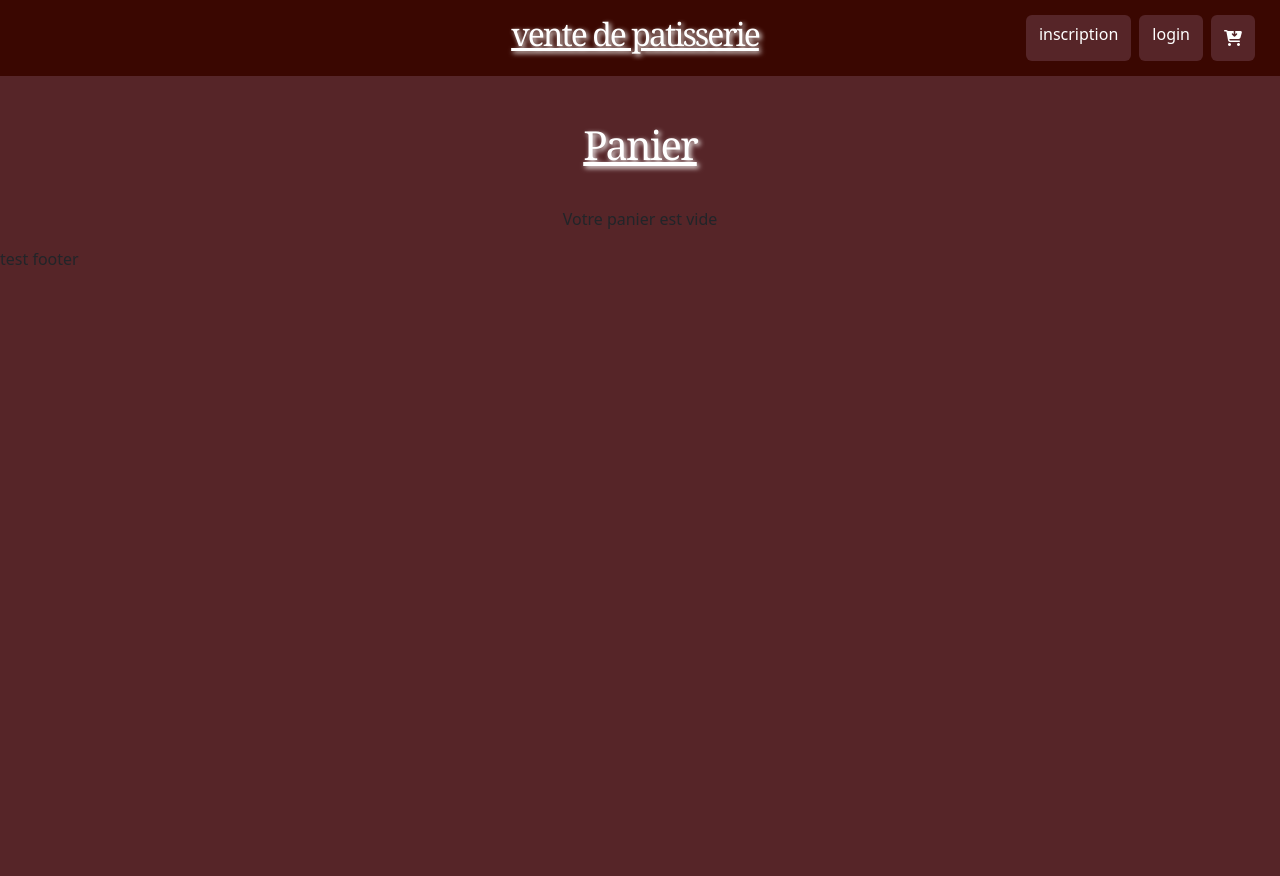
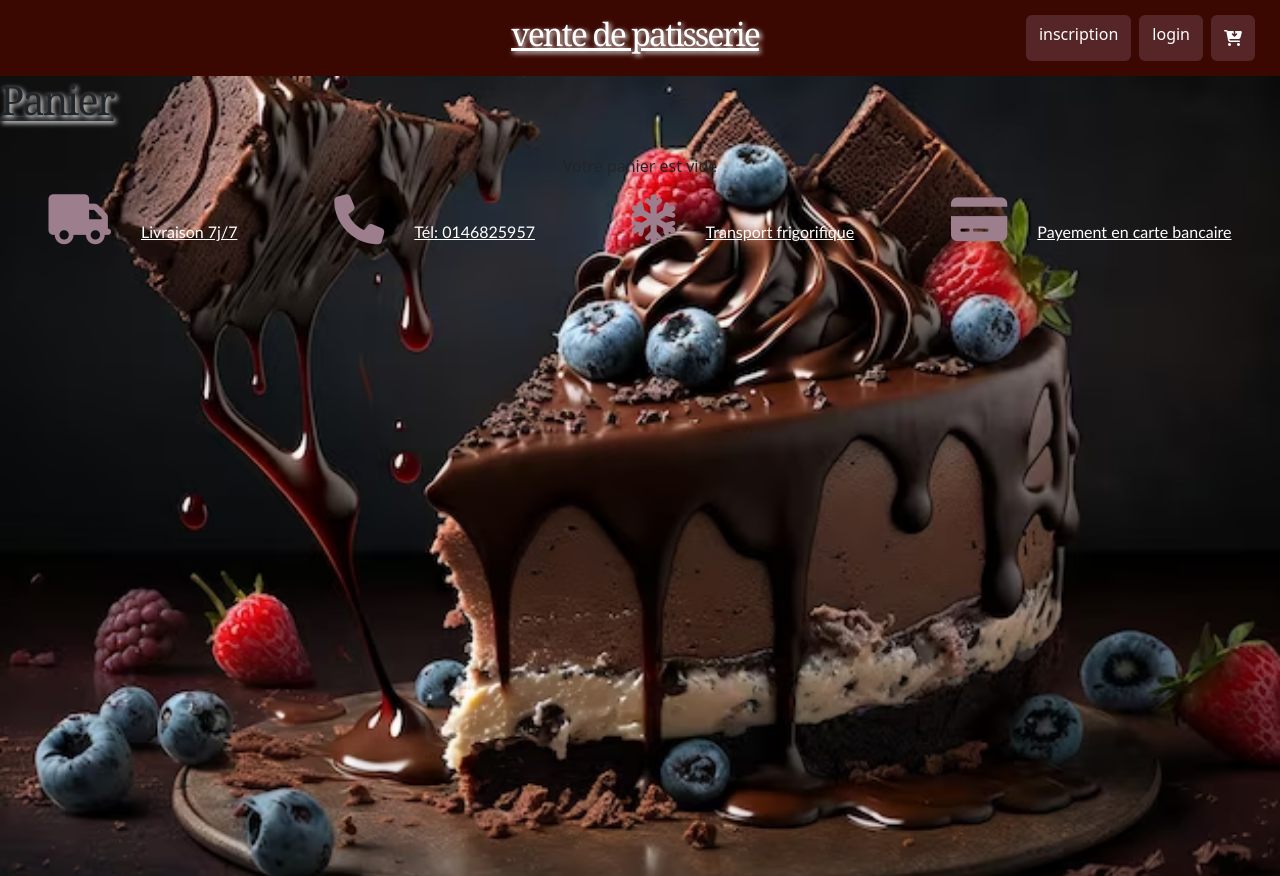
Before and after one commit to nawalbey/vente_de_patisserie, a PHP site: page /vente_de_patisserie/views/panier.php in a window 1280 px wide. Before the commit the page ends 265 px from the top, so only its background shows below. Run offline with PHP 8.4, Linux system fonts and the light colour scheme.

Commit message:
footer icone fond img

```diff
--- a/asset/css/style.css
+++ b/asset/css/style.css
@@ -4,6 +4,10 @@ body {
   width: 100%;
 }
 /* fin du body */
+
+.container-height {
+  min-height: 100vh;
+}
 
 /* debut du container */
 .container {
@@ -14,7 +18,7 @@ body {
 
 /* container du login */
 .container_login {
-  height: 600px;
+  min-height: 600px;
   display: flex;
   justify-content: center;
   align-items: end;
@@ -22,6 +26,7 @@ body {
 /* fin */
 /* debut du h1 */
 h1 {
+  justify-content: center;
   letter-spacing: -2px;
   text-shadow: 2px 2px 5px rgb(255, 254, 253);
   font-family: Georgia, serif;
@@ -33,7 +38,8 @@ h1 {
 .class1 {
   background-image: url(../img/brownie-au-chocolat-filet-caramel-arrose-dessus_919652-2073.jpg);
   background-size: cover;
-  background-position: 50% 80%;
+  background-attachment: fixed;
+  background-position: 50% 70%;
   height: 100%;
   width: 100%;
 }
@@ -74,29 +80,37 @@ label {
 .class2 {
   background-image: url(../img/c27ce794ab5c57eceb709d973b886011.jpeg);
   background-size: cover;
-  background-position: center;
-  height: 100%;
+  background-attachment: fixed;
   width: 100%;
   position: relative;
 }
 /* fin de la class2 */
+/* debut form1 */
 .form1 {
   width: 250px;
   text-align: center;
 }
+/* fin de form1 */
 
 .button2 button {
   background-color: #3a0701;
   color: white;
 }
+/* debut du button2 button:hover */
 .button2 button:hover {
   color: white;
   background-color: #3a0701;
 }
+/* fin */
+
+/* debut du button2 */
 .button2 {
   text-align: center;
   font-family: Georgia, serif;
 }
+/* fin */
+
+/* debut du titre2 */
 .titre2 {
   letter-spacing: -2px;
   text-shadow: 2px 2px 5px rgb(255, 254, 253);
@@ -104,24 +118,38 @@ label {
   text-decoration: underline;
   text-align: center;
 }
+/* fin */
+
+/* debut du button3 button:hover */
 .button3 button:hover {
   text-align: right;
   background-color: #3a0701;
 }
+/* fin */
 
+/* debut de la nav */
 nav {
   display: flex;
   justify-content: space-between;
   padding: 15px;
 }
+/* fin */
+
+/* debut de la nav > div */
 nav > div {
   display: flex;
   width: 25%;
   justify-content: end;
 }
+/* fin */
+
+/* debut de nav div:nth-child(2) */
 nav div:nth-child(2) {
   justify-content: center;
 }
+/* fin */
+
+/* debut de h2 */
 h2 {
   letter-spacing: -2px;
   text-shadow: 2px 2px 5px rgb(255, 254, 253);
@@ -129,20 +157,35 @@ h2 {
   text-decoration: underline;
   color: white;
 }
+/* fin */
+
+/* debut de la navbar1 */
 .navbar1 {
   margin-right: 10px;
 }
+/* fin */
+
+/* debut color1 */
 .color1 {
   background-color: #3a0701;
   color: white;
 }
+/* fin */
+
+/* debut de color1:hover */
 .color1:hover {
   background-color: #3a0701;
   color: white;
 }
+/* fin */
+
+/* debut de navbar2 */
 .navbar2 {
   background-color: #3a0701;
 }
+/* fin */
+
+/* debut de la class3 */
 .class3 {
   display: flex;
   flex-wrap: wrap;
@@ -150,10 +193,15 @@ h2 {
   width: 60%;
   min-height: 600px;
 }
+/* fin */
+
+/* debut de body1 */
 .body1 {
   background-color: #562528;
 }
+/* fin */
 
+/* debut de bg-gateau */
 .bg-gateau {
   background-image: url("https://img.freepik.com/photos-premium/gateau-au-chocolat-fraises-dessus_862994-525.jpg");
   background-repeat: no-repeat;
@@ -166,41 +214,64 @@ h2 {
   height: 100%;
   z-index: -3;
 }
+/* fin */
 
+/* debut card */
 .card {
   margin: 15px 15px;
 }
+/* fin */
 
+/* debut de card img */
 .card img {
   height: 300px;
 }
+/* fin */
+
+/* debut de h5 */
 h5 {
   text-align: center;
   font-weight: bold;
   text-decoration: underline;
 }
+/* fin */
+
+/* debut p */
 p {
   margin-top: 5px;
 }
+/* fin */
+
+/* debut btn */
 .btn {
   background-color: #562528;
   color: white;
 }
+/* fin */
+
+/* debut btn:hover */
 .btn:hover {
   background-color: #562528;
   color: white;
 }
+/* fin */
 
+/* debut card */
 .card {
   position: relative;
 }
+/* fin */
 
+/* debut card-body */
 .card-body {
   display: flex;
   flex-direction: column;
   justify-content: space-between;
   align-items: center;
 }
+/* fin */
+
+/* debut prix_gateau */
 .prix_gateau {
   position: absolute;
   top: 250px;
@@ -211,10 +282,16 @@ p {
   padding: 10px;
   border-radius: 25px;
 }
+/* fin */
+
+/* debut card-text */
 .card-text {
   margin-top: 10px;
   text-align: center;
 }
+/* fin */
+
+/* debut de ajout_admin_gateau h1 */
 .ajout_admin_gateau h1 {
   text-align: center;
   font-weight: bold;
@@ -224,10 +301,16 @@ p {
   text-decoration: underline;
   padding-top: 25px;
 }
+/* fin */
+
+/* debut de ajout_admin_gateau form */
 .ajout_admin_gateau form {
   margin: auto;
   width: 600px;
 }
+/* fin */
+
+/* debut de ajout_admin_gateau */
 .ajout_admin_gateau {
   background-image: url(../img/pile-brownies-au-chocolat-fond-rose_893012-41532.jpg);
   background-repeat: no-repeat;
@@ -237,38 +320,55 @@ p {
   width: 1000px;
   position: fixed;
 }
+/* fin */
 
+/* debut de admin_flex */
 .admin_flex {
   display: flex;
   flex-direction: column;
   align-items: center;
   justify-content: center;
 }
+/* fin de admin_flex */
 
+/* debut  admin_flex input */
 .admin_flex input[type="submit"] {
   margin: 20px 0;
 }
+/* fin de admin_flex input */
 
+/* debut admin_flex label */
 .admin_flex label {
   margin: 3px;
 }
+/* fin de admin_flex label */
+
 /* panier 'i' color white */
 i {
   color: white;
 }
 /* fin du panier 'i' */
 
+/* debut de la class4 */
 .class4 {
-  justify-content: center;
-  display: flex;
-  color: white;
-  margin-top: 45px;
+  background-image: url(../img/gateau-aux-trois-chocolats_208978-443.avif);
+  background-size: cover;
+  background-attachment: fixed;
+  background-position: 50% 70%;
+  height: 100%;
 }
+/* fin de la class4 */
+
+/* debut du panier */
 .panier {
   display: flex;
   justify-content: center;
   margin-top: 25px;
+  width: 100%;
 }
+/* fin du panier */
+
+/* debut de card-text1 */
 .card-text1 {
   background-color: #562528;
   color: white;
@@ -276,3 +376,33 @@ i {
   padding: 10px;
   border-radius: 30px;
 }
+/* fin de card-taxt1 */
+
+/* debut du footer */
+.footer-login {
+  display: flex;
+  justify-content: space-around;
+  align-items: end;
+  background-repeat: no-repeat;
+  background-size: cover;
+  background-attachment: fixed;
+}
+/* fin */
+
+/* debut du footer i */
+footer i {
+  font-size: 50px;
+  color: #9d7e8d;
+  /* padding-bottom: 40px; */
+}
+/* fin */
+
+/* debut du footer span */
+footer span {
+  color: white;
+  padding-left: 30px;
+  /* height: 30%; */
+  font-family: "Gill Sans", sans-serif;
+  text-decoration: underline;
+}
+/* fin */
--- a/asset/js/structure.js
+++ b/asset/js/structure.js
@@ -1,8 +1,6 @@
 document.addEventListener("DOMContentLoaded", function () {
   // var nbCounts = parseInt(localStorage.getItem("nbCounts")) || 0;
-  var nbCounts = 0;
   var spanArticles = $("#nbArticles");
-  spanArticles.text(nbCounts);
   $(".addToCartBtn").on("click", function (event) {
     event.preventDefault();
     var form = $(this).closest(".add-to-cart-form");
@@ -16,9 +14,7 @@ document.addEventListener("DOMContentLoaded", function () {
       success: function (response) {
         // response = JSON.parse(response);
         if (response) {
-          nbCounts++;
-          spanArticles.text(nbCounts);
-          localStorage.setItem("nbCounts", nbCounts);
+          spanArticles.text(response.quantite);
         }
         // ... le reste du code
       },
--- a/inc/footer.php
+++ b/inc/footer.php
@@ -1 +1,18 @@
-<footer>test footer</footer></body></html>
+<!-- page login-->
+<footer>
+    <div class="footer-login">
+        <div>
+            <i class="fa-solid fa-truck"></i><span>Livraison 7j/7</span>
+        </div>
+        <div>
+            <i class="fa-solid fa-phone"></i><span>Tél: 0146825957</span>
+        </div>
+        <div>
+            <i class="fa-solid fa-snowflake"></i><span>Transport  frigorifique</span>
+        </div>
+        <div>
+            <i class="fa-solid fa-credit-card"></i><span>Payement en carte bancaire</span>
+        </div>
+
+    </div>
+</footer></body></html>
--- a/inc/footer2.php
+++ /dev/null
@@ -1 +0,0 @@
-<footer>test footer</footer></div></body></html>
--- a/inc/nav_bar.php
+++ b/inc/nav_bar.php
@@ -1,4 +1,6 @@
-
+<!--nav_bar -->
+<?php session_start();
+?>
 <nav class="navbar2">
     <div></div>
     <div>
@@ -11,7 +13,9 @@
             <a href="../views/panier.php">
                 <i class="fa-solid fa-cart-arrow-down"></i>
             </a>
-                    <span id='nbArticles'><?= $_SESSION['nombre']?? ''; ?> </span>
+            <span id='nbArticles'><?= $_SESSION['nombre'] ?? ''; ?>
+            </span>
         </button>
     </div>
 </nav>
+<!-- fin de la nav_bar -->
--- a/model/connexion.php
+++ b/model/connexion.php
@@ -1,10 +1,7 @@
 <?php
 //On démarre une nouvelle session
 session_start();
-/*On utilise session_id() pour récupérer l'id de session s'il existe.
- *Si l'id de session n'existe  pas, session_id() rnevoie une chaine
- *de caractères vide*/
-// $id_session = session_id();
+
 
 require_once "../inc/database.php";
 if (isset($_POST['connexion'])) {
--- a/views/gateaux.php
+++ b/views/gateaux.php
@@ -2,8 +2,7 @@
 require_once('../inc/header.php');
 require_once('../model/action_admin.php');
 $gateaux = gateaux_liste();
-// session_start();
-// session_destroy();
+var_dump($_SESSION['nombre']);
 ?>
 
 <div class="class3">
@@ -32,7 +31,6 @@ $gateaux = gateaux_liste();
                             <input type="hidden" name="description" value="<?= $gateau['description']; ?>">
                             <input type="submit" class="btn addToCartBtn" id="<?= $gateau['id_gateaux']; ?>" name="ajouterPanier" value="Ajouter au panier">
                         </form>
-                        <!--<a href="../views/panier.php" class="btn">acheter</a>-->
                     </div>
                 </div>
             </div>
--- a/views/inscription.php
+++ b/views/inscription.php
@@ -1,4 +1,5 @@
 <?php include_once "../inc/header.php" ?>
+
 <div class="class1">
     <div class="container">
         <h1>Inscription</h1>
@@ -37,4 +38,4 @@
             </div>
         </form>
     </div>
-    <?php include_once "../inc/footer2.php" ?>
+    <?php include_once "../inc/footer.php" ?>
--- a/views/list_gateaux.php
+++ b/views/list_gateaux.php
@@ -1,10 +1,6 @@
 <?php
 //On démarre une nouvelle session
 session_start();
-/*On utilise session_id() pour récupérer l'id de session s'il existe.
- *Si l'id de session n'existe  pas, session_id() rnevoie une chaine
- *de caractères vide*/
-// $id_session = session_id();
 include_once "../inc/header.php";
 require_once "../model/function.php";
 
--- a/views/login.php
+++ b/views/login.php
@@ -4,6 +4,7 @@
 include_once "../inc/header.php"; ?>
 
 <div class="class2">
+    <div class="container-height">
         <div class="container container_login">
             <form class="form1" action="../model/connexion_db.php" method="post">
                 <h1>connexion</h1>
@@ -23,6 +24,6 @@ include_once "../inc/header.php"; ?>
                 </div>
             </form>
         </div>
+    </div>
     <?php include_once "../inc/footer.php"; ?>
-
 </div>
--- a/views/panier.php
+++ b/views/panier.php
@@ -1,8 +1,5 @@
 <!-- panier.php --><?php
-session_start();
-// session_destroy();
 require_once('../inc/header.php');
-// require_once('../model/achete.php');
 if (!empty($_SESSION['cart'])) {
     $gateaux = $_SESSION['cart'];
 
@@ -12,13 +9,10 @@ if (!empty($_SESSION['cart'])) {
 ?>
 <div class="class4">
     <h1>Panier</h1>
-</div>
     <div class="panier">
         <?php
         if (isset($gateaux)) {
-        foreach ($gateaux as $key => $gateau) { ?>
-                <div class="">
-
+            foreach ($gateaux as $clef => $gateau) { ?>
                         <div class="card" style="width: 18rem;">
                             <img src='../asset/img/<?= $gateau["article"]['photo']; ?>' class="card-img-top" alt="verrine">
                             <div class="card-body">
@@ -36,8 +30,6 @@ if (!empty($_SESSION['cart'])) {
                                     <i class="fa-solid fa-cookie-bite"></i>
                                     <?php echo $gateau["quantite"]; ?>
                                 </p><br>
-
-                        </div>
                             </div>
                         </div>
             <?php }
@@ -45,6 +37,5 @@ if (!empty($_SESSION['cart'])) {
                 <p><?= $messageVide ?></p>
         <?php } ?>
     </div>
-
-
     <?php include_once "../inc/footer.php" ?>
+</div>
```
Also changed, not shown: model/achete.php (+5 -3 lines), asset/img/7023849.png (deleted). Lines whose indentation alone changed are shown as unchanged.
